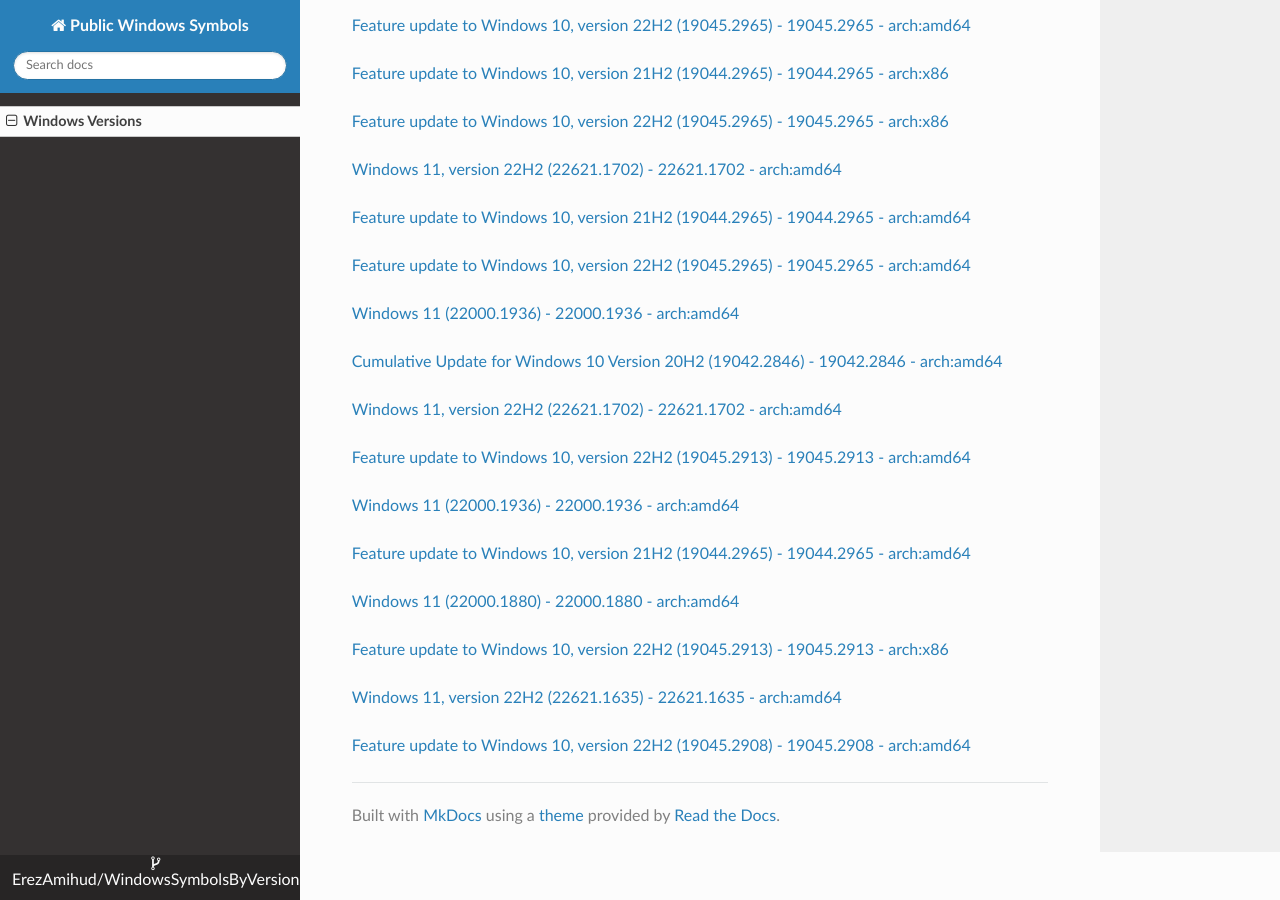
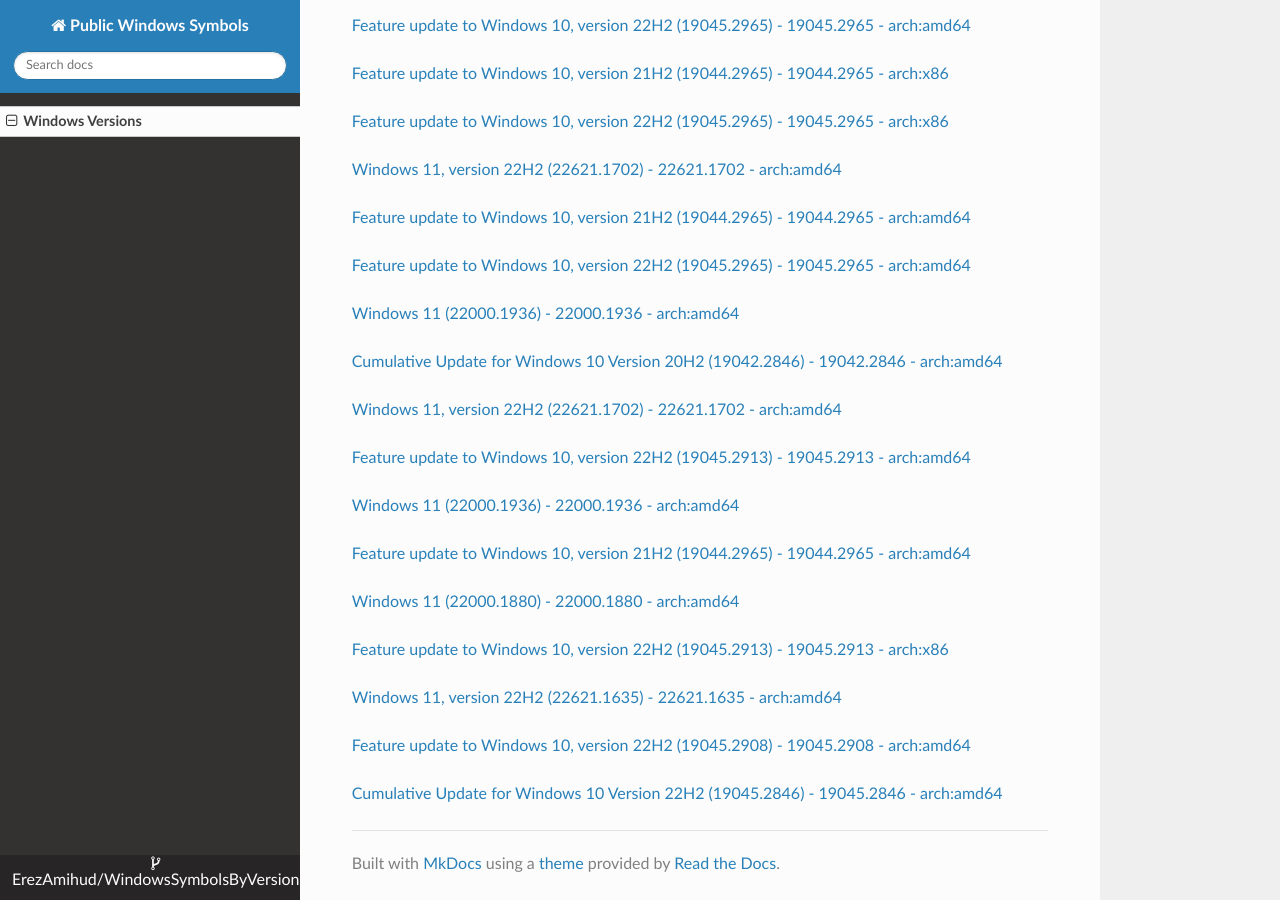
Before and after one commit to ErezAmihud/WindowsSymbolsByVersion, an MkDocs documentation site: the page built from docs/index.md, in a window 1280 px wide and 900 px high, scrolled down 32381 px. Built offline with MkDocs 1.6.1, drawn with Linux system fonts in a browser that asks for light colours; nearby versions of some CDN libraries.

Commit message:
Automated commit, add manifest for 9485af52-245e-4136-ab4e-2908d3cf4b34

```diff
--- a/docs/index.md
+++ b/docs/index.md
@@ -1867,3 +1867,6 @@
 
 
 [Feature update to Windows 10, version 22H2 (19045.2908) - 19045.2908 - arch:amd64](https://github.com/ErezAmihud/WindowsSymbolsByVersion/blob/main/manifests/d523cbcd-c2ba-4dd0-a15c-baa75f0c7cf7.manifest)
+
+
+[Cumulative Update for Windows 10 Version 22H2 (19045.2846) - 19045.2846 - arch:amd64](https://github.com/ErezAmihud/WindowsSymbolsByVersion/blob/main/manifests/9485af52-245e-4136-ab4e-2908d3cf4b34.manifest)
```
Also changed, not shown: process_builds.json (+1 -1 lines), 1 other file.
